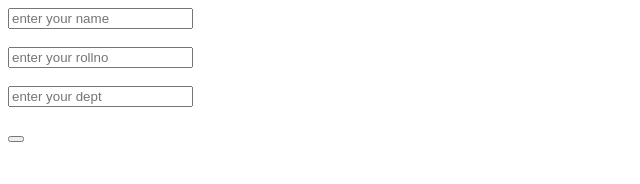
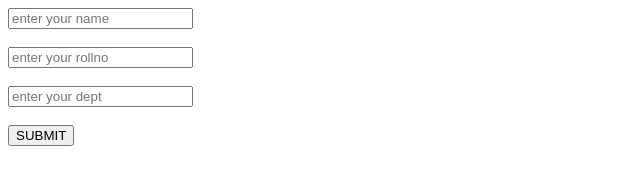
Before and after one commit to akkirameshuday-png/new-project, a plain HTML site: page index.html in a window 1280 px wide. Shown: the whole page, without its empty margins (0-640 px from the left). Drawn offline with Linux system fonts and the light colour scheme.

Commit message:
upadting

```diff
--- a/index.html
+++ b/index.html
@@ -10,7 +10,7 @@
     <input type="text" name="name" id="name" placeholder="enter your name"><br><br>
     <input type="text" name="rollno" id="rollno" placeholder="enter your rollno"><br><br>
     <input type="text" name="dept" id="dept" placeholder="enter your dept"><br><br>
-    <button type="submit" onclick="submitform()"></button>
+    <button type="submit" onclick="submitform()">SUBMIT</button>
     <p id="confirmation"></p>
 </body>
 </html>
```
